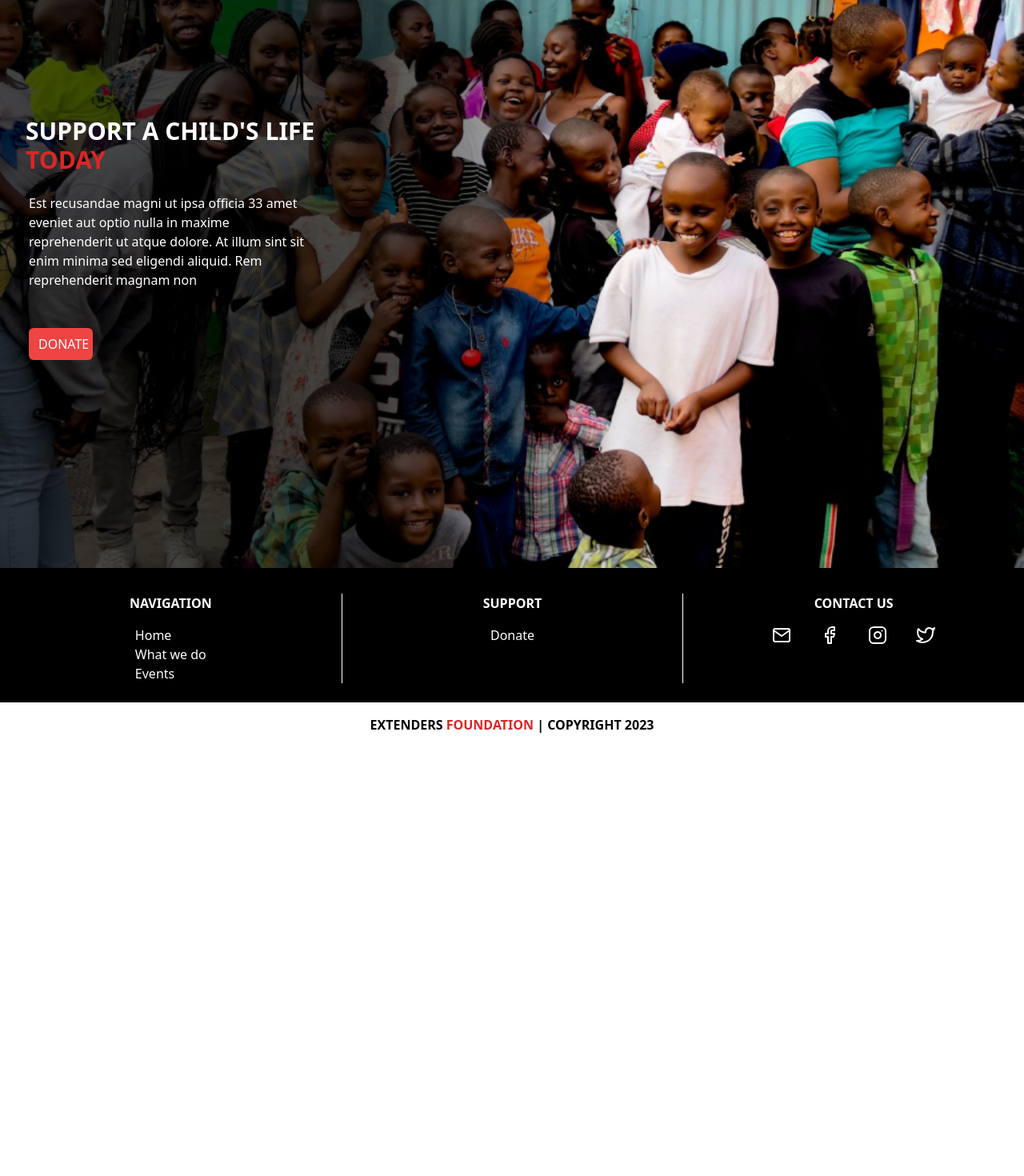
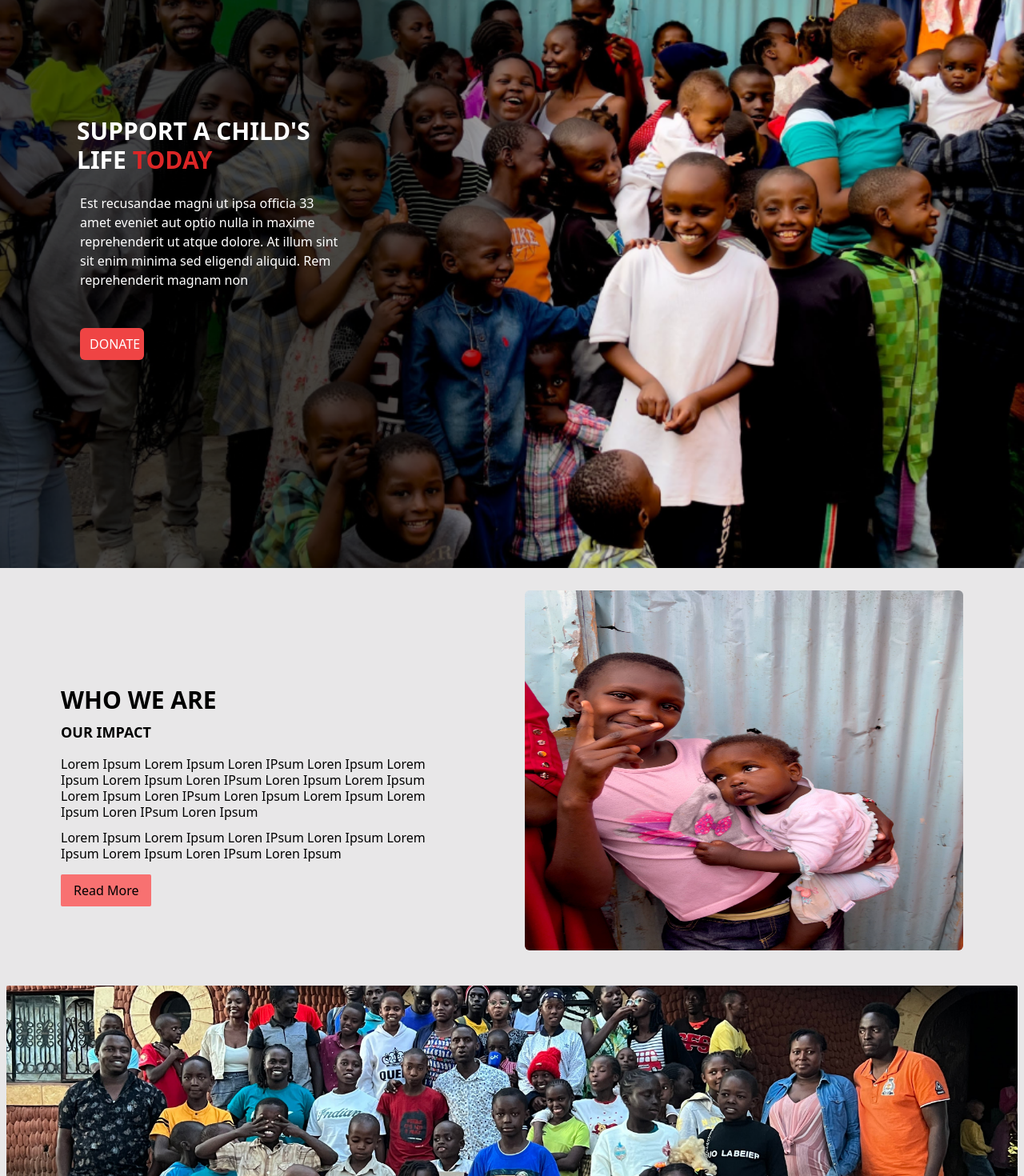
Before and after one commit to Top-Notch-Graphics-IT/charity-site, a Next.js app: page / in a window 1280 px wide. Shown: the part 1330-2800 px from the top of the page at 80% size. Before the commit the page ends 2264 px from the top, so only its background shows below. Built offline with nearby package versions, Linux system fonts and the light colour scheme.

Commit message:
Add who we are sections

```diff
--- a/src/components/MidsectionHome.js
+++ b/src/components/MidsectionHome.js
@@ -1,34 +1,55 @@
-import React from 'react';
-
+import Image from "next/image";
+import React from "react";
 
 export default function MidsectionHome() {
   return (
     <div>
-  <section className="relative h-screen">
-      <img src="/assets/bg-image.png" alt="" className="object-cover w-full h-full" />
-      <div className="absolute inset-0 flex items-center justify-left">
+      <section className="relative h-screen ">
+        <img
+          src="/assets/bg-image.png"
+          alt=""
+          className="object-cover w-full h-full"
+        />
+        <div className="absolute inset-0 flex items-center justify-left ml-16">
           <h2 className="text-white font-bold text-1xl md:text-2xl lg:text-3xl text-left px-6 w-20 mx-2">
-          WELCOME TO THE <span className="text-red-600">EXTENDERS</span> FOUNDATION
+            WELCOME TO THE <span className="text-red-600">EXTENDERS</span>{" "}
+            FOUNDATION
           </h2>
         </div>
       </section>
-    <section className='section-two px-4 py-6 md:px-8 lg:py-12'>
-  <p className='text-sm md:text-base max-w-screen-md mx-auto'>
-  Lorem ipsum dolor sit amet. Ea enim magni in dolore necessitatibus et deleniti impedit non quasi sunt est eveniet quasi. Sit quia voluptates eos voluptatum quia id voluptas beatae id maiores veniam rem natus placeat et exercitationem assumenda ut reiciendis consequatur. Ut placeat corporis qui temporibus voluptatem qui corrupti sint ex veniam excepturi.
-
-  Qui minus dolor a dicta necessitatibus et aperiam molestiae eum maxime molestiae et sapiente voluptatem qui deleniti explicabo. Qui fuga doloribus At quae quia et enim quibusdam eum nobis delectus et dolorum quia. Et veniam quaerat sit asperiores internos At eius porro ut explicabo architecto aut recusandae impedit aut quos quia qui cupiditate dignissimos. Et atque rerum est nobis recusandae eos saepe voluptatibus aut sequi debitis eos velit delectus et molestiae nihil quo debitis suscipit?
+      <section className="section-two px-4 py-6 md:px-8 lg:py-12">
+        <p className="text-sm md:text-base max-w-screen-md mx-auto">
+          Lorem ipsum dolor sit amet. Ea enim magni in dolore necessitatibus et
+          deleniti impedit non quasi sunt est eveniet quasi. Sit quia voluptates
+          eos voluptatum quia id voluptas beatae id maiores veniam rem natus
+          placeat et exercitationem assumenda ut reiciendis consequatur. Ut
+          placeat corporis qui temporibus voluptatem qui corrupti sint ex veniam
+          excepturi. Qui minus dolor a dicta necessitatibus et aperiam molestiae
+          eum maxime molestiae et sapiente voluptatem qui deleniti explicabo.
+          Qui fuga doloribus At quae quia et enim quibusdam eum nobis delectus
+          et dolorum quia. Et veniam quaerat sit asperiores internos At eius
+          porro ut explicabo architecto aut recusandae impedit aut quos quia qui
+          cupiditate dignissimos. Et atque rerum est nobis recusandae eos saepe
+          voluptatibus aut sequi debitis eos velit delectus et molestiae nihil
+          quo debitis suscipit?
         </p>
       </section>
 
       <section className="relative h-screen">
-  <img src="/assets/bg-image2.png" alt="" className="object-cover w-full h-full" />
-  <div className="absolute inset-0 flex items-center justify-left">
+        <img
+          src="/assets/bg-image2.png"
+          alt=""
+          className="object-cover w-full h-full"
+        />
+        <div className="absolute inset-0 flex items-center justify-left ml-16">
           <div className="w-1/3 flex flex-col">
             <h2 className="text-white font-bold text-1xl md:text-2xl lg:text-3xl text-left px-6 mx-2">
               SUPPORT A CHILD'S LIFE <span className="text-red-600">TODAY</span>
             </h2>
             <p className="text-white px-6 my-6 mx-3">
-        Est recusandae magni ut ipsa officia 33 amet eveniet aut optio nulla in maxime reprehenderit ut atque dolore. At illum sint sit enim minima sed eligendi aliquid. Rem reprehenderit magnam non
+              Est recusandae magni ut ipsa officia 33 amet eveniet aut optio
+              nulla in maxime reprehenderit ut atque dolore. At illum sint sit
+              enim minima sed eligendi aliquid. Rem reprehenderit magnam non
             </p>
             <button className="bg-red-500 hover:bg-red-300 text-white px-3 py-2 rounded-md w-20 mx-9 my-6">
               DONATE
@@ -36,6 +57,44 @@ export default function MidsectionHome() {
           </div>
         </div>
       </section>
+
+      <section className=" mt-4">
+        <div className="md:flex gap-8 max-w-6xl mx-auto p-3">
+          <div className="md:mt-16 md:basis-1/2 flex flex-col justify-center items-center md:items-start">
+            <h2 className="text-3xl font-bold">WHO WE ARE</h2>
+
+            <h2 className="text-lg font-semibold mt-2">OUR IMPACT</h2>
+            <p className="text-md leading-5 mt-4 w-5/6">
+              Lorem Ipsum Lorem Ipsum Loren IPsum Loren Ipsum Lorem Ipsum Lorem
+              Ipsum Loren IPsum Loren Ipsum Lorem Ipsum Lorem Ipsum Loren IPsum
+              Loren Ipsum Lorem Ipsum Lorem Ipsum Loren IPsum Loren Ipsum
+            </p>
+            <p className="text-md mt-3 leading-5 w-5/6">
+              Lorem Ipsum Lorem Ipsum Loren IPsum Loren Ipsum Lorem Ipsum Lorem
+              Ipsum Loren IPsum Loren Ipsum
+            </p>
+
+            <button className="bg-red-400 px-4 py-2 mt-4 mb-4 md:mb-0 rounded-sm hover:bg-red-500">
+              Read More
+            </button>
           </div>
-  )
+          <Image
+            src="/img1.jpg"
+            width={500}
+            height={200}
+            className="h-[450px] basis-1/2 rounded-md"
+          />
+        </div>
+
+        <div className="mt-6 p-2 box-border">
+          <Image
+            src="/img2.jpg"
+            width={500}
+            height={300}
+            className="w-full h-[350px] max-w-full object-cover rounded-sm"
+          />
+        </div>
+      </section>
+    </div>
+  );
 }
```
Lines whose indentation alone changed are shown as unchanged.
